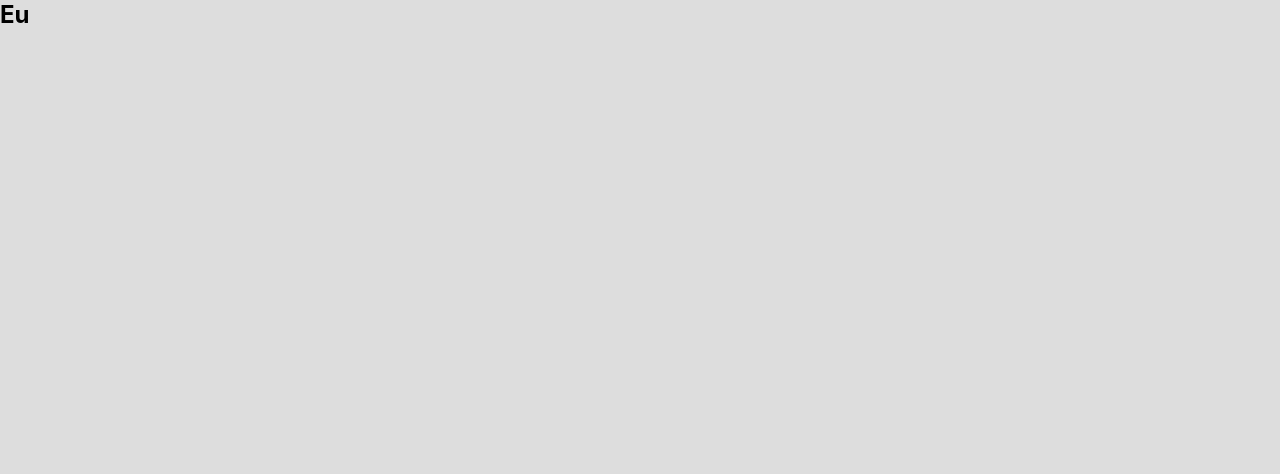
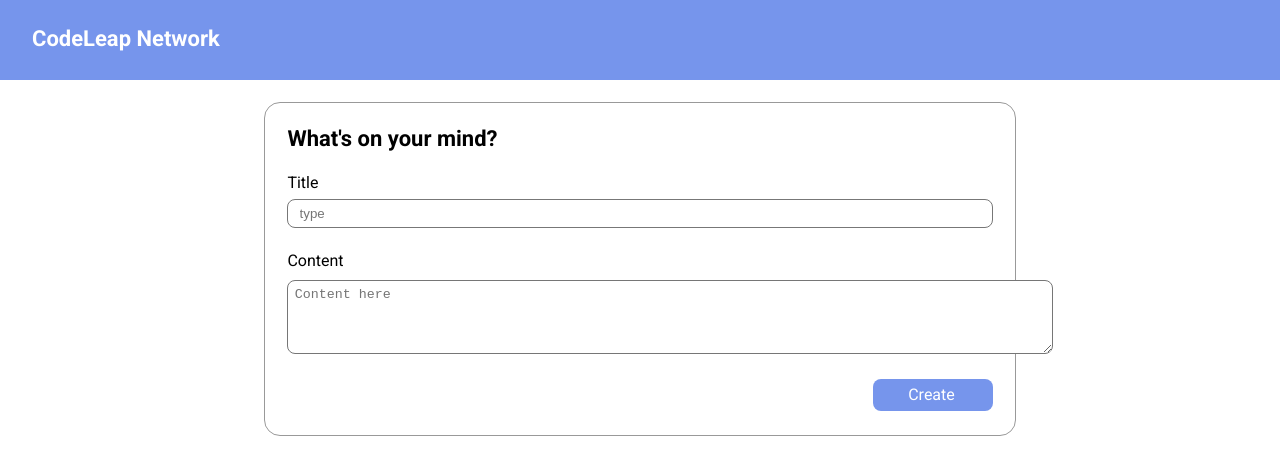
Before and after one commit to mascou9090/colder-test, a React (Create React App) app: page /midmain in a window 1280 px wide. Shown: the top 474 px of the page. Built offline with nearby package versions, Linux system fonts and the light colour scheme.

Commit message:
Post implemented

```diff
--- a/src/globalStyle.ts
+++ b/src/globalStyle.ts
@@ -9,6 +9,6 @@
 
   body {
     background-color: #dddddd;
-    font-family: 'Inter', sans-serif;
+    font-family: 'Roboto', sans-serif;
   }
 `;
--- a/src/shared/components/Header/index.tsx
+++ b/src/shared/components/Header/index.tsx
@@ -1,6 +1,6 @@
 import * as C from './style';
 
-const Header = () => {
+export const Header = () => {
   return (
     <C.Container>
       <h1>CodeLeap Network</h1>
--- a/src/shared/components/Header/style.ts
+++ b/src/shared/components/Header/style.ts
@@ -3,5 +3,13 @@
 export const Container = styled.header`
   display:flex;
   justify-content: start;
-  margin:2rem
+  height: 5rem;
+  background-color:#7695EC;
+  width: 100vw;
+  h1 {
+    color: #ffffff;
+    font-size: 22px;
+    font-weight: 700;
+    padding: 1.6rem 2rem;
+  }
 `;
--- a/src/shared/components/Login/style.ts
+++ b/src/shared/components/Login/style.ts
@@ -18,7 +18,6 @@
     }
     input {
       margin:0.5rem 0.7rem 0.2rem 0.7rem;
-      color:#777777;
       padding:0.4rem 0.6rem;
       border-radius: 5px;
       border: solid 1px #777777;
@@ -34,7 +33,7 @@
     color: #ffffff;
     background-color: ${
       props => (
-        props.valueInput == '' ? '#ccc' : '#7695ec'
+        props.valueInput === '' ? '#ccc' : '#7695ec'
         )
       };
     border: transparent;
@@ -43,14 +42,14 @@
     font-weight: 600;
     cursor:${
       props => (
-        props.valueInput == '' ? 'not-allowed' : 'pointer'
+        props.valueInput === '' ? 'not-allowed' : 'pointer'
         )};
     a{
       text-decoration: none;
       color: #ffffff;
       cursor:${
       props => (
-        props.valueInput == '' ? 'not-allowed' : 'pointer'
+        props.valueInput === '' ? 'not-allowed' : 'pointer'
         )};
     }
     @media (max-width: 500px) {
--- a/src/shared/components/Post/index.tsx
+++ b/src/shared/components/Post/index.tsx
@@ -1,7 +1,19 @@
 import * as C from './style';
 
-const Post = () => {
+export const Post = () => {
   return (
-    <C.Container>index</C.Container>
+    <C.Container>
+      <h2>What's on your mind?</h2>
+      <div>
+        <label>Title</label>
+        <input type="text" placeholder='type' />
+      </div>
+      <div>
+        <label>Content
+          <textarea  cols={92} rows={4} maxLength={5000} placeholder='Content here' />
+        </label>
+      </div>
+      <div>Create</div>
+    </C.Container>
   )
 };
--- a/src/shared/components/Post/style.ts
+++ b/src/shared/components/Post/style.ts
@@ -1,3 +1,47 @@
 import styled from 'styled-components';
 
-export const Container = styled.div``;
+export const Container = styled.div`
+  width: 752px;
+  height: 334px;
+  border-radius: 16px;
+  margin:1.4rem auto;
+  border: 1px solid #999999;
+  background-color: #ffffff;
+  h2 {
+    font-weight: 700;
+    font-size: 22px;
+    color:#000000;
+    margin:1.4rem 0rem 0rem 1.4rem;
+  }
+  div {
+    display:flex;
+    flex-direction: column;
+    margin:1.4rem;
+    label {
+      display: flex;
+      flex-direction: column;
+      font-size: 16px;
+      margin:0rem 0 0.4rem;
+    }
+    input {
+      padding: 0.4rem 0.7rem;
+      border-radius: 8px;
+      border:1px solid #777777;
+    }
+  &:nth-child(4) {
+    background-color:#7695ec ;
+    width:120px;
+    height:32px;
+    padding:0.4rem 2.2rem;
+    border-radius: 8px;
+    margin:6.4rem 0rem 0rem 38rem;
+    color:#ffffff;
+    }
+  }
+  textarea {
+    margin-top: 1.8rem;
+    padding: 0.4rem;
+    border-radius: 8px;
+    position:absolute;
+  }
+`;
--- a/src/shared/components/Posts/index.tsx
+++ b/src/shared/components/Posts/index.tsx
@@ -1,7 +1,14 @@
 import * as C from './style';
 
-const Posts = () => {
+export const Posts = () => {
   return (
-    <div>index</div>
+    <C.Container>
+      <div>
+        Titulo
+      </div>
+      <div>
+        content
+      </div>
+    </C.Container>
   )
 }
--- a/src/shared/pages/MidMain/index.tsx
+++ b/src/shared/pages/MidMain/index.tsx
@@ -1,9 +1,17 @@
+import { useState } from 'react';
+import { Header } from '../../components/Header';
+import { Post } from '../../components/Post';
+import { Posts } from '../../components/Posts';
 import * as C from './style';
 
 export const MidMain = () => {
+  const [posts, setPosts] = useState(false)
+
   return (
     <C.Container>
-      <h2>Eu</h2>
+      <Header />
+      <Post />
+      {posts ?? <Posts />}
     </C.Container>
   )
 }
--- a/src/shared/pages/MidMain/style.ts
+++ b/src/shared/pages/MidMain/style.ts
@@ -1,5 +1,6 @@
 import styled from 'styled-components';
 
 export const Container = styled.div`
-  display:flex;
+  background-color:#ffffff;
+  height:100vh
 `;
```
Also changed, not shown: src/shared/components/Posts/style.ts (line endings or trailing spaces).
